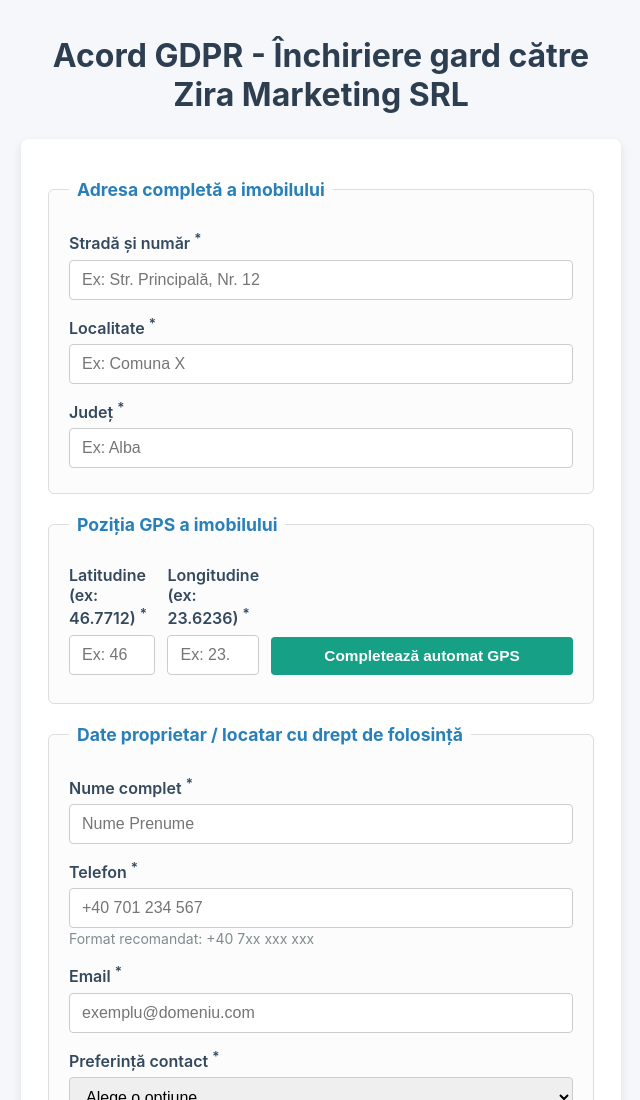
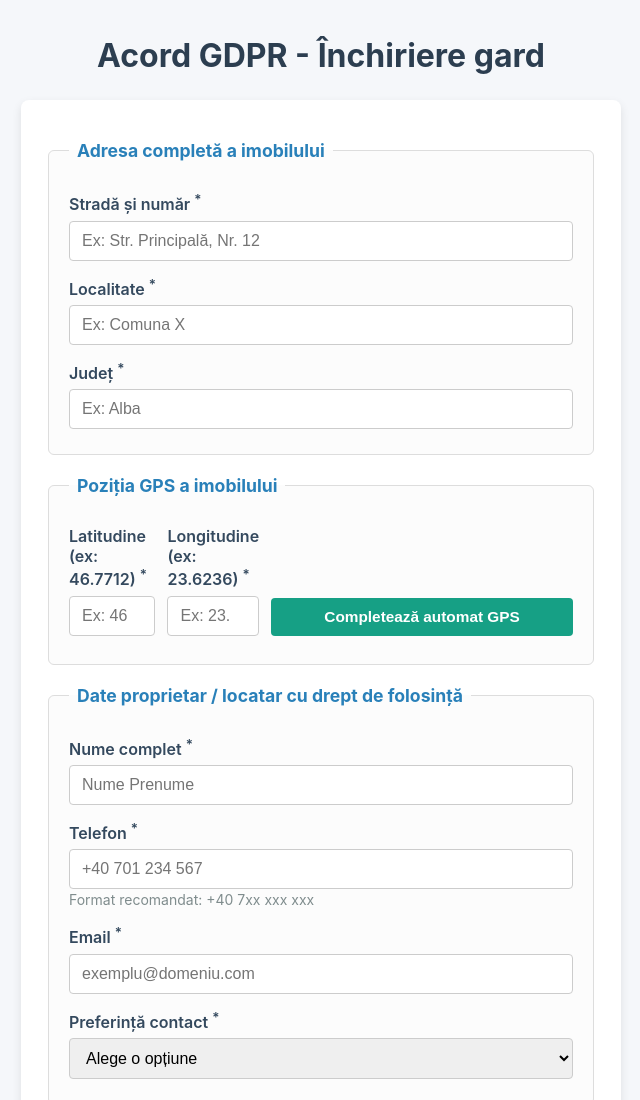
Before and after one commit to sebiboga/formular, a plain HTML site: page index.html in a window 1280 px wide. Shown: the top 1100 px of the page, without its empty margins (319-959 px from the left). Drawn offline with Linux system fonts and the light colour scheme.

Commit message:
Update index.html

```diff
--- a/index.html
+++ b/index.html
@@ -164,7 +164,7 @@
   </style>
 </head>
 <body>
-  <h1>Acord GDPR - Închiriere gard către Zira Marketing SRL</h1>
+  <h1>Acord GDPR - Închiriere gard</h1>
   <form id="gdprForm" novalidate>
     <fieldset>
       <legend>Adresa completă a imobilului</legend>
```
